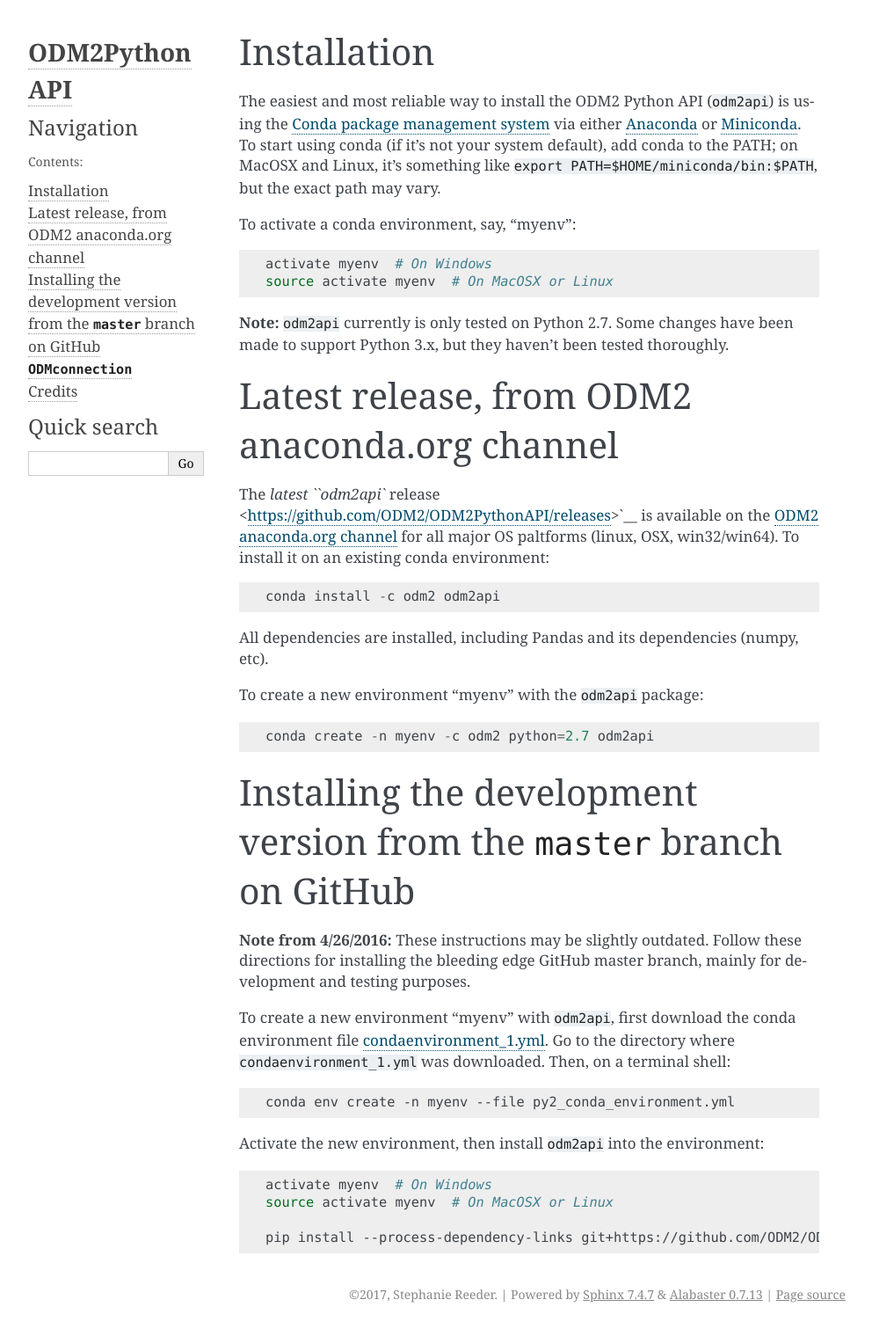
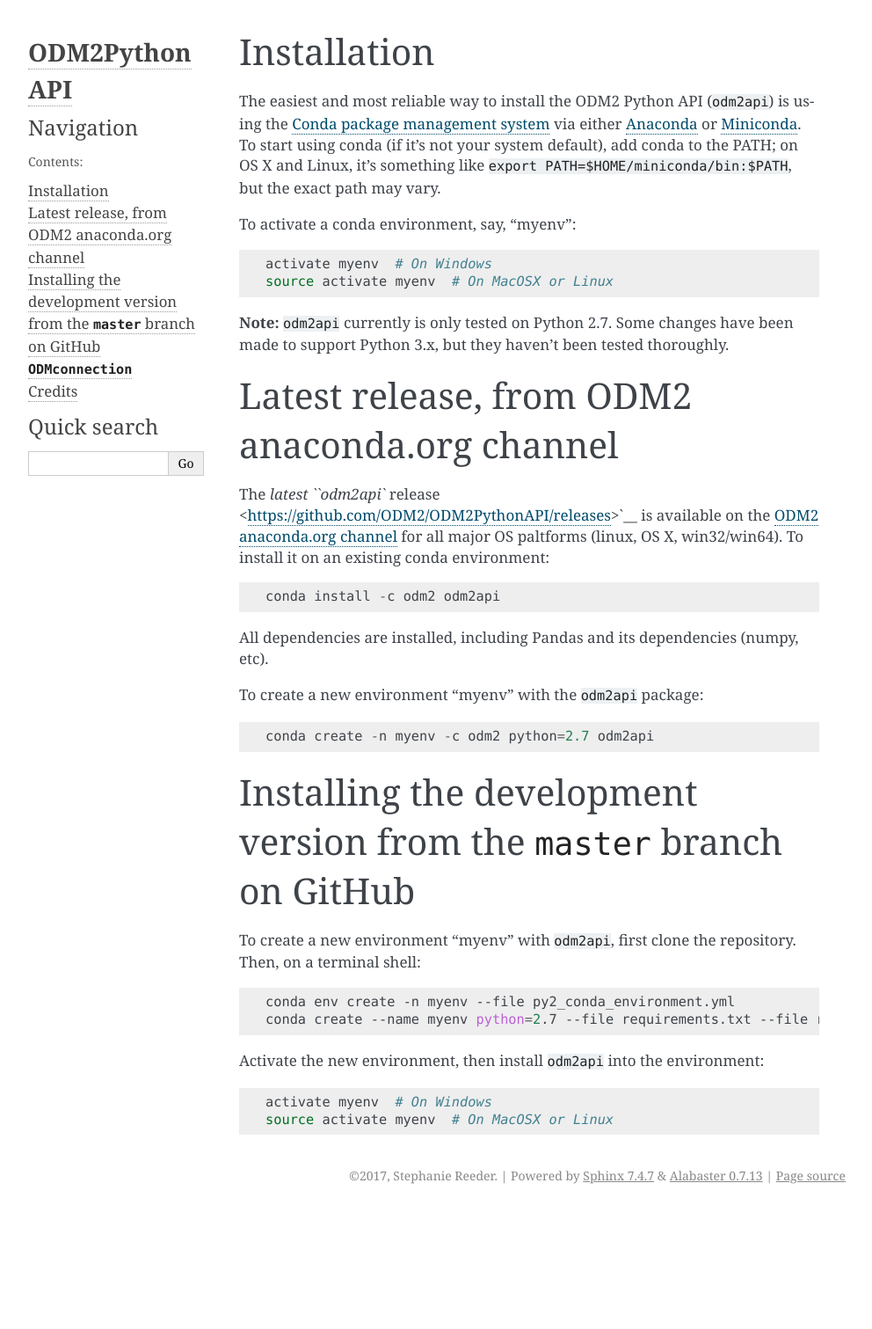
Before and after one commit to ODM2/ODM2PythonAPI, a Sphinx documentation site: the page built from docs/source/installing.rst, in a window 1280 px wide. Shown: the whole page at 88% size, without its empty margins (148-1140 px from the left). Built offline with Sphinx 7.4.7, drawn with Linux system fonts in a browser that asks for light colours; after the commit the page ends 1376 px from its top, so only the background shows below that.

Commit message:
fix links

```diff
--- a/docs/source/credits.rst
+++ b/docs/source/credits.rst
@@ -2,9 +2,9 @@
 -------
 
 This work was supported by National Science Foundation Grants
-`EAR-1224638 <http://www.nsf.gov/awardsearch/showAward?AWD_ID=1224638>`__
+`EAR-1224638 <https://www.nsf.gov/awardsearch/showAward?AWD_ID=1224638>`__
 and
-`ACI-1339834 <http://www.nsf.gov/awardsearch/showAward?AWD_ID=1339834>`__.
+`ACI-1339834 <https://www.nsf.gov/awardsearch/showAward?AWD_ID=1339834>`__.
 Any opinions, findings, and conclusions or recommendations expressed in
 this material are those of the author(s) and do not necessarily reflect
 the views of the National Science Foundation.
--- a/docs/source/index.rst
+++ b/docs/source/index.rst
@@ -1,7 +1,7 @@
 ODM2 Python API
 ===============
 
-A Python-based application programmer's interface for the `Observations Data Model 2 (ODM2) <http://odm2.org>`__.
+A Python-based application programmer's interface for the `Observations Data Model 2 (ODM2) <http://www.odm2.org>`__.
 `List of current and planned functions included in the
 API <https://github.com/ODM2/ODM2PythonAPI/blob/master/doc/APIFunctionList.md>`__
 
--- a/docs/source/installing.rst
+++ b/docs/source/installing.rst
@@ -3,11 +3,11 @@
 
 The easiest and most reliable way to install the ODM2 Python API
 (``odm2api``) is using the `Conda package management
-system <http://conda.pydata.org/docs/>`__ via either
-`Anaconda <https://www.continuum.io/downloads>`__ or
-`Miniconda <http://conda.pydata.org/miniconda.html>`__. To start using
+system <https://conda.io/docs/>`__ via either
+`Anaconda <https://www.anaconda.com/download/>`__ or
+`Miniconda <https://conda.io/miniconda.html>`__. To start using
 conda (if it's not your system default), add conda to the PATH; on
-MacOSX and Linux, it's something like
+OS X and Linux, it's something like
 ``export PATH=$HOME/miniconda/bin:$PATH``, but the exact path may vary.
 
 To activate a conda environment, say, "myenv":
@@ -27,7 +27,7 @@
 The `latest ``odm2api``
 release <https://github.com/ODM2/ODM2PythonAPI/releases>`__ is available
 on the `ODM2 anaconda.org channel <https://anaconda.org/odm2/odm2api>`__
-for all major OS paltforms (linux, OSX, win32/win64). To install it on
+for all major OS paltforms (linux, OS X, win32/win64). To install it on
 an existing conda environment:
 
 ::
@@ -47,19 +47,13 @@
 Installing the development version from the ``master`` branch on GitHub
 -----------------------------------------------------------------------
 
-**Note from 4/26/2016:** These instructions may be slightly outdated.
-Follow these directions for installing the bleeding edge GitHub master
-branch, mainly for development and testing purposes.
-
-To create a new environment "myenv" with ``odm2api``, first download the
-conda environment file
-`condaenvironment\_1.yml <https://raw.githubusercontent.com/ODM2/ODM2PythonAPI/master/condaenvironment_1.yml>`__.
-Go to the directory where ``condaenvironment_1.yml`` was downloaded.
+To create a new environment "myenv" with ``odm2api``, first clone the repository.
 Then, on a terminal shell:
 
 .. code:: bash
 
     conda env create -n myenv --file py2_conda_environment.yml
+    conda create --name myenv python=2.7 --file requirements.txt --file requirements-dev.txt
 
 Activate the new environment, then install ``odm2api`` into the
 environment:
@@ -68,5 +62,3 @@
 
     activate myenv  # On Windows
     source activate myenv  # On MacOSX or Linux
-
-    pip install --process-dependency-links git+https://github.com/ODM2/ODM2PythonAPI.git
```
